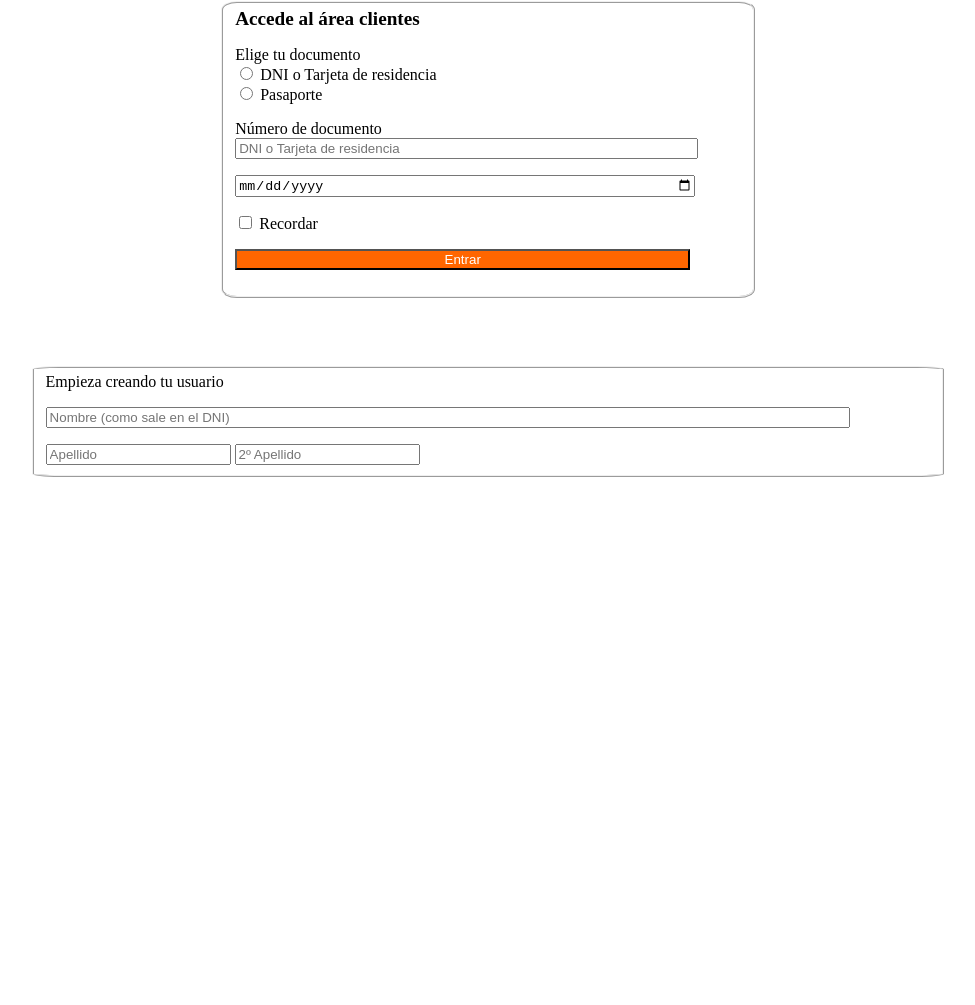
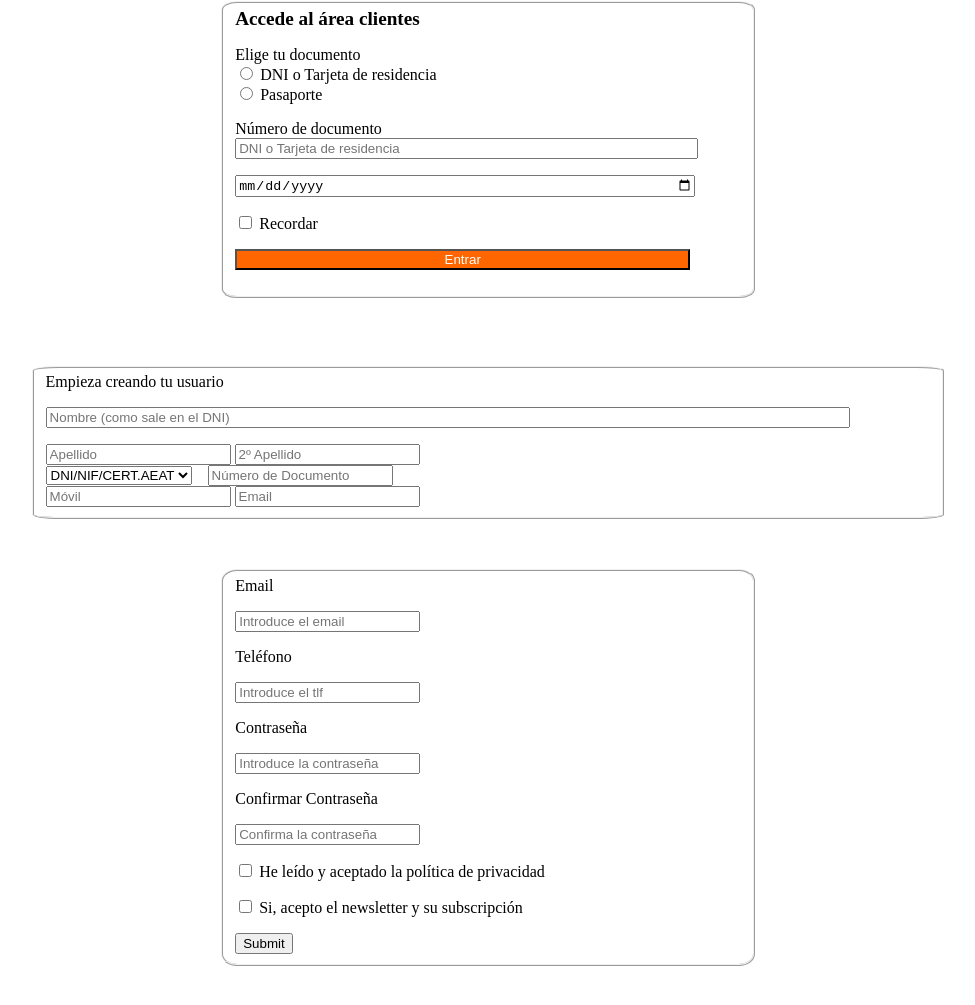
Before and after one commit to MrMetalero/pract_3.13, a plain HTML site: page index.html in a window 1280 px wide. Shown: the part 79-1084 px from the top of the page, without its empty margins (152-1127 px from the left). Before the commit the page ends 800 px from the top, so only its background shows below. Drawn offline with Linux system fonts and the light colour scheme.

Commit message:
3 formularios creados

```diff
--- a/index.html
+++ b/index.html
@@ -81,9 +81,83 @@
 
          </div>
 
+         <div class="fset2_bloque2">
+
+
+            <select class="fset2_bloque2_tipoDocumento" name="Tipo de Documento" id="fset2_tipoDocumento" placeholder="DNI/NIF/CERT.AEAT">
+                <option value="DNI/NIF/CERT.AEAT" disabled selected>DNI/NIF/CERT.AEAT</option>
+                <option value="DNI">DNI</option>
+                <option value="NIF">NIF</option>
+                <option value="CERT.AEAT">CERT.AEAT</option>
+
+            </select>
+
+            <input class="fset2_bloque2_noDocumento" type="option" name="noDocumento" id="fset2_noDocumento" placeholder="Número de Documento">
+
+
+
+
+         </div>
+
+
+         <div>
+            <input class="fset2_bloque3" type="text" placeholder="Móvil">
+            <input class="fset2_bloque3" type="text" placeholder="Email">
+
+
+         </div>
+
+
+
     </fieldset>
 
 
+
+<fieldset class="fset1">
+
+    <label for="mail3" ">Email</label>
+    <p>
+        <input type="text" name="email" id="mail3" placeholder="Introduce el email">
+
+
+    </p>
+    <label for="tlf3">Teléfono</label>
+    <p>
+
+        <input type="text" name="email" id="tlf3" placeholder="Introduce el tlf" >
+
+
+    </p>
+    <label for="contra3">Contraseña</label>
+    <p>
+
+        <input type="password" name="password" id="contra3" placeholder="Introduce la contraseña">
+
+
+    </p>
+    <label for="contra23">Confirmar Contraseña</label>
+    <p>
+
+        <input type="password2" name="password2" id="contra23" placeholder="Confirma la contraseña">
+
+
+    </p>
+
+    <p>
+        <input type="checkbox" name="He leído y aceptado la política de privacidad" id="privacidad">
+        He leído y aceptado la política de privacidad
+    </p>
+
+    <p>
+        <input type="checkbox" name="comercial" id="privacidad">
+        Si, acepto el newsletter y su subscripción
+
+    </p>
+
+
+    <input type="submit" name="Boton2" id="Boton2" name>
+
+</fieldset>
 
 
 
--- a/style.css
+++ b/style.css
@@ -66,3 +66,9 @@ div.fset2_bloque1{
 
 
 }
+
+select.fset2_bloque2_tipoDocumento{
+    width:fit-content;
+    margin-right: 12px;
+
+}
```
